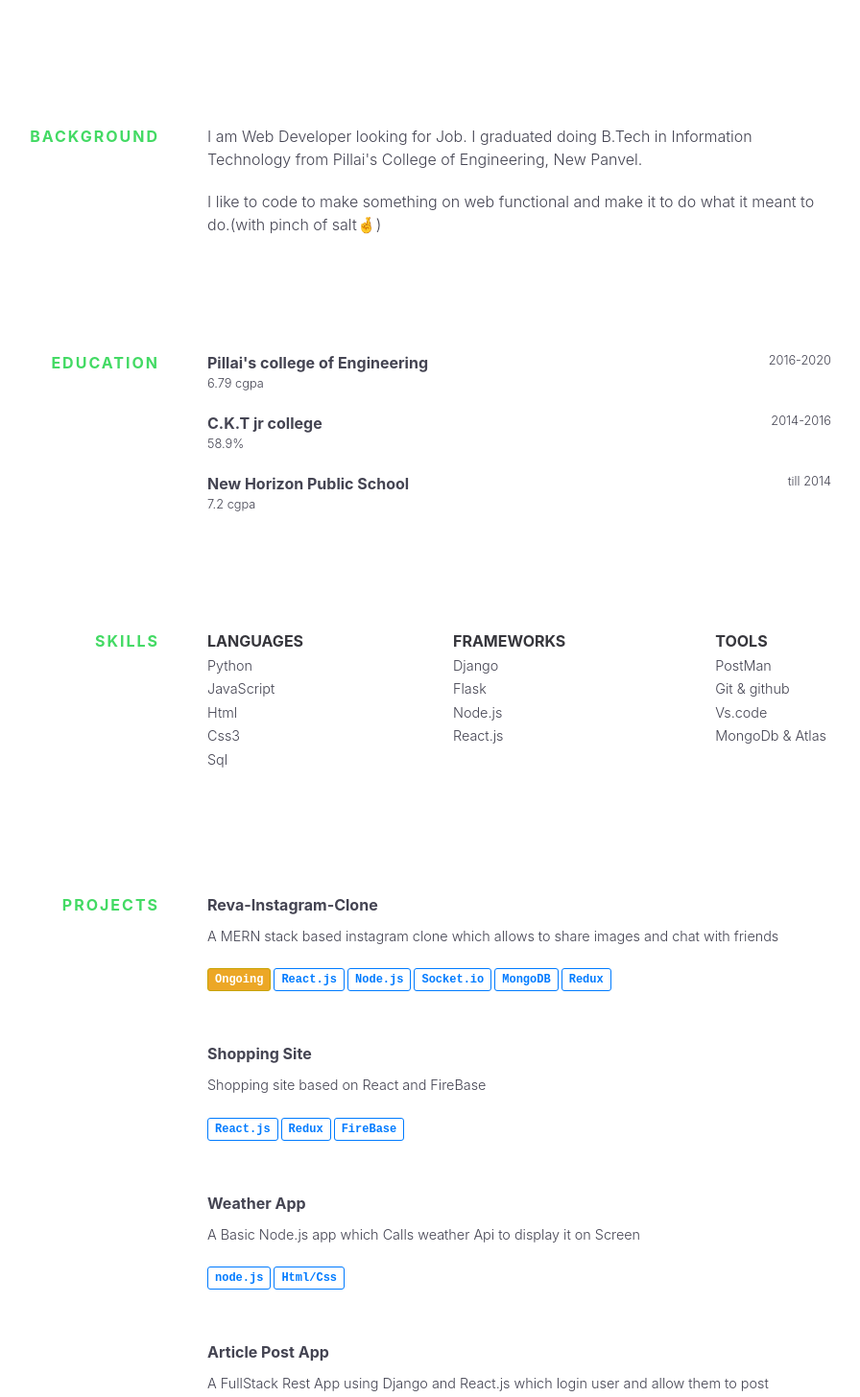
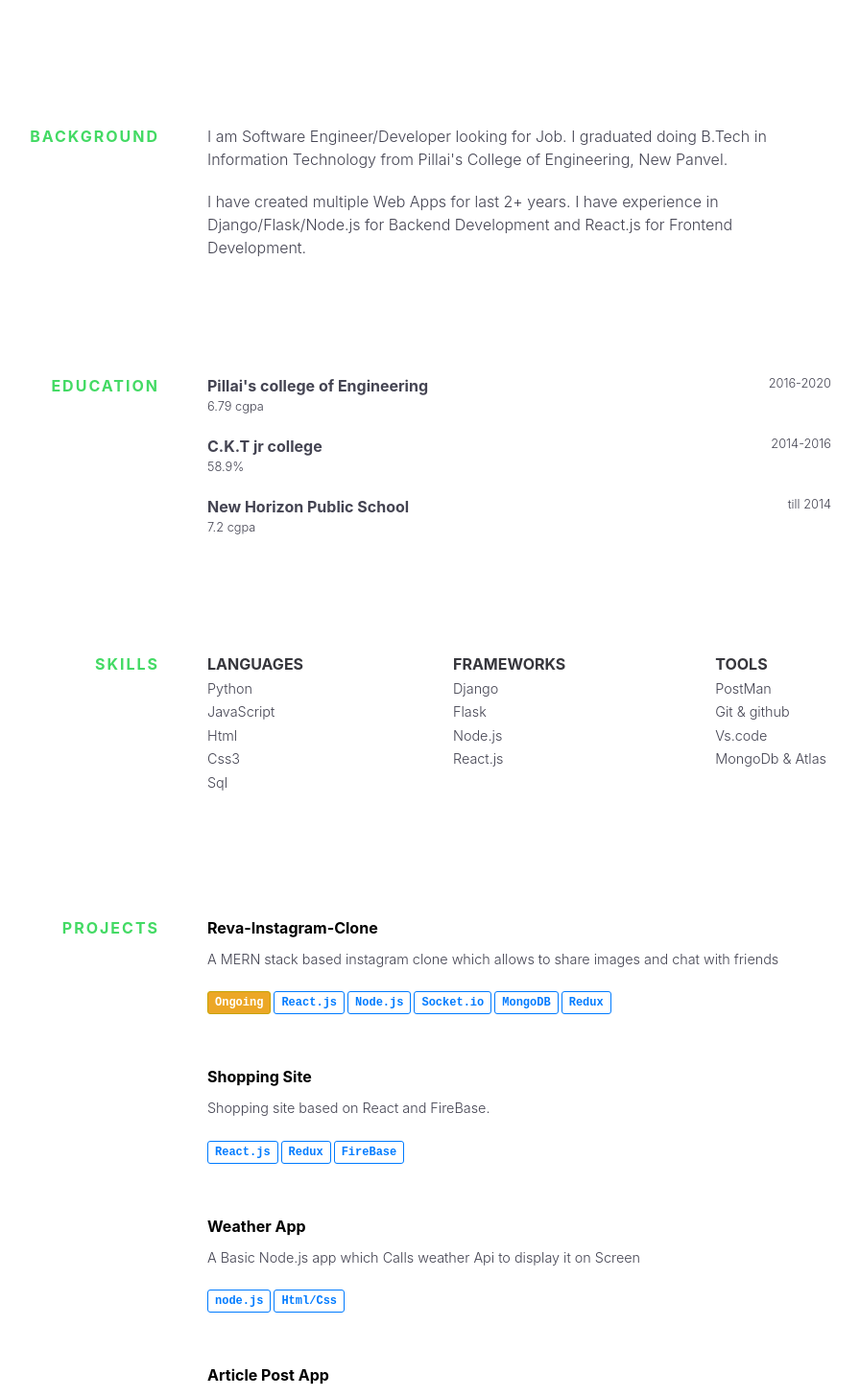
Before and after one commit to DarshanK777/deploy-portfolio, a React (Create React App) app: page / in a window 1280 px wide. Shown: the part 720-2176 px from the top of the page at 96% size, without its empty margins (224-1120 px from the left). Built offline with nearby package versions, Linux system fonts and the light colour scheme.

Commit message:
chnge -project section

```diff
--- a/src/components/header/header.js
+++ b/src/components/header/header.js
@@ -6,7 +6,7 @@ const Header = () =>{
         <div className="header-container">
             <div className="resume">
                 <div className="cover"></div>
-                <a href="https://drive.google.com/uc?export=download&id=185pm8tjRA0apeuYvO7eOmtpO7oIj2PBB" >
+                <a href="https://drive.google.com/uc?export=download&id=1bCGDFAOiaK4DfpvnLS3ey357jIelGXN2" >
                     Resume
                 </a>
             </div>
--- a/src/data/projects.js
+++ b/src/data/projects.js
@@ -7,6 +7,7 @@ export const data = [
             'PostgreSql',
             'NetBeans'
         ],
+        link: "https://github.com/DarshanK777/Quiz-Application",
         Ongoing : false
 
     },
@@ -20,6 +21,7 @@ export const data = [
             'MySql',
             'Html/Css'
         ],
+        link: "https://github.com/DarshanK777/ASAC",
         Ongoing : false
 
     },
@@ -32,6 +34,7 @@ export const data = [
             'JavaScript',
             'MySql'
         ],
+        link: "https://github.com/DarshanK777/Campus-recruitment",
         Ongoing : false
 
     },
@@ -42,6 +45,7 @@ export const data = [
             'Python',
             'Raspberry Pi',
         ],
+        link :null,
         Ongoing : false
 
     },
@@ -55,6 +59,7 @@ export const data = [
             'JavaScript',
             'Html/Css'
         ],
+        link: "https://github.com/DarshanK777/Django-fullstack",
         Ongoing : false
 
     },
@@ -65,17 +70,19 @@ export const data = [
             'node.js',
             'Html/Css'
         ],
+        link: "https://github.com/DarshanK777/node-weather-website",
         Ongoing : false
 
     },
     {
         name: "Shopping Site",
-        description: "Shopping site based on React and FireBase",
+        description: "Shopping site based on React and FireBase.",
         technologies: [
             'React.js',
             "Redux",
             "FireBase"
         ],
+        link: "https://e-com-live.herokuapp.com",
         Ongoing : false
 
     },{
@@ -88,6 +95,7 @@ export const data = [
             'MongoDB',
             'Redux'
         ],
+        link:"https://github.com/DarshanK777/Reva-Node",
         Ongoing : true
 
     }
--- a/src/pages/backgroundSection/backgroundSection.js
+++ b/src/pages/backgroundSection/backgroundSection.js
@@ -9,12 +9,12 @@ const BackgroundSection = () =>{
             </div>
             <div className="section__content">
                 <p>
-                    I am Web Developer looking for Job. I graduated doing B.Tech in Information Technology from Pillai's College of Engineering, New Panvel.
+                    I am Software Engineer/Developer looking for Job. I graduated doing B.Tech in Information Technology from Pillai's College of Engineering, New Panvel.
                 </p>
 
                 <p>
               {/* es-lint-disabled-next-line */}
-                    I like to code to make something on web functional and make it to do what it meant to do.(with pinch of salt🤞)
+                    I have created multiple Web Apps for last 2+ years. I have experience in Django/Flask/Node.js for Backend Development and React.js for Frontend Development.
                 </p>
             </div>
         </section>
--- a/src/pages/homeSection/homeSection.js
+++ b/src/pages/homeSection/homeSection.js
@@ -39,10 +39,10 @@ const HomeSection = () =>{
 
                 <span id="home__hello">
                 {/* es-lint-disabled-next-line */}
-                Hello ✌
+                Hola!
                 </span>
                 <span id="home__tagline">
-                    I'm <strong>Darshan Kadam</strong>, a web-developer who loves to code websites and bring them to life.
+                    I'm <strong>Darshan Kadam</strong>, a Software Engineer/ Web Developer who loves to code websites and bring them to life.
                 </span>
                 <span id="home__contact">
                     Get in touch : <a href="mailto:darshankadam714@gmail.com" target="_blank" rel="noopener noreferrer">darshankadam714@gmail.com</a>
--- a/src/pages/projectSection/projectSection.js
+++ b/src/pages/projectSection/projectSection.js
@@ -16,7 +16,12 @@ const ProjectSection = () =>{
                     return(
                         <div className="project" key={index}>
                             <div className="project__name">
-                                {value.name}
+                                {
+                                    value.link ?
+                                    <a href={value.link}>{value.name}</a> :
+                                    value.name
+                                }
+
                             </div>
                             <p>
                             {value.description}
--- a/src/pages/projectSection/projectSection.scss
+++ b/src/pages/projectSection/projectSection.scss
@@ -11,6 +11,11 @@
         display: inline-block;
         background-color: transparent;
         color: inherit;
+
+        a{
+            text-decoration: none;
+            color: black;
+        }
 
         @include xl{
             white-space: nowrap;
```
